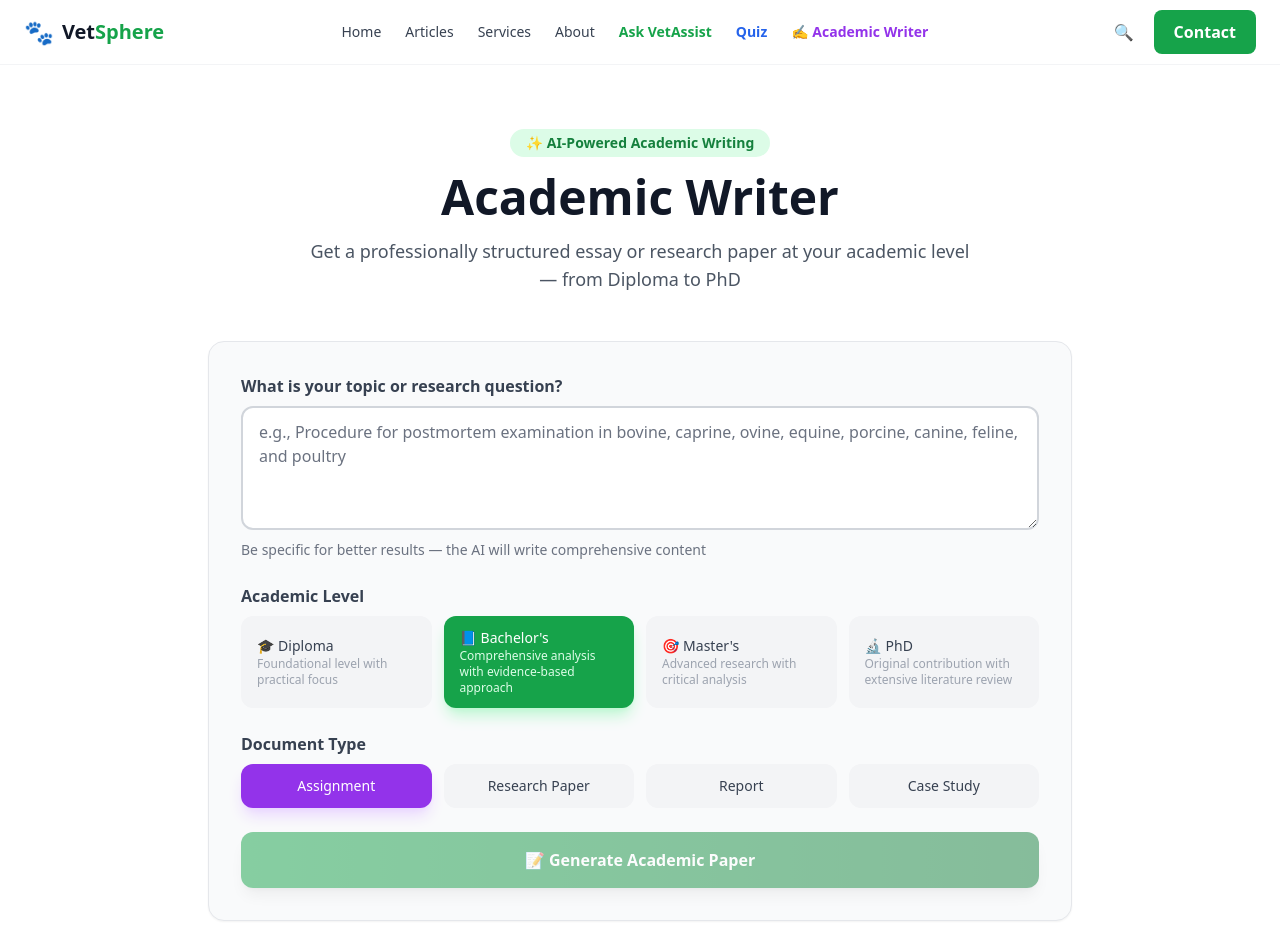
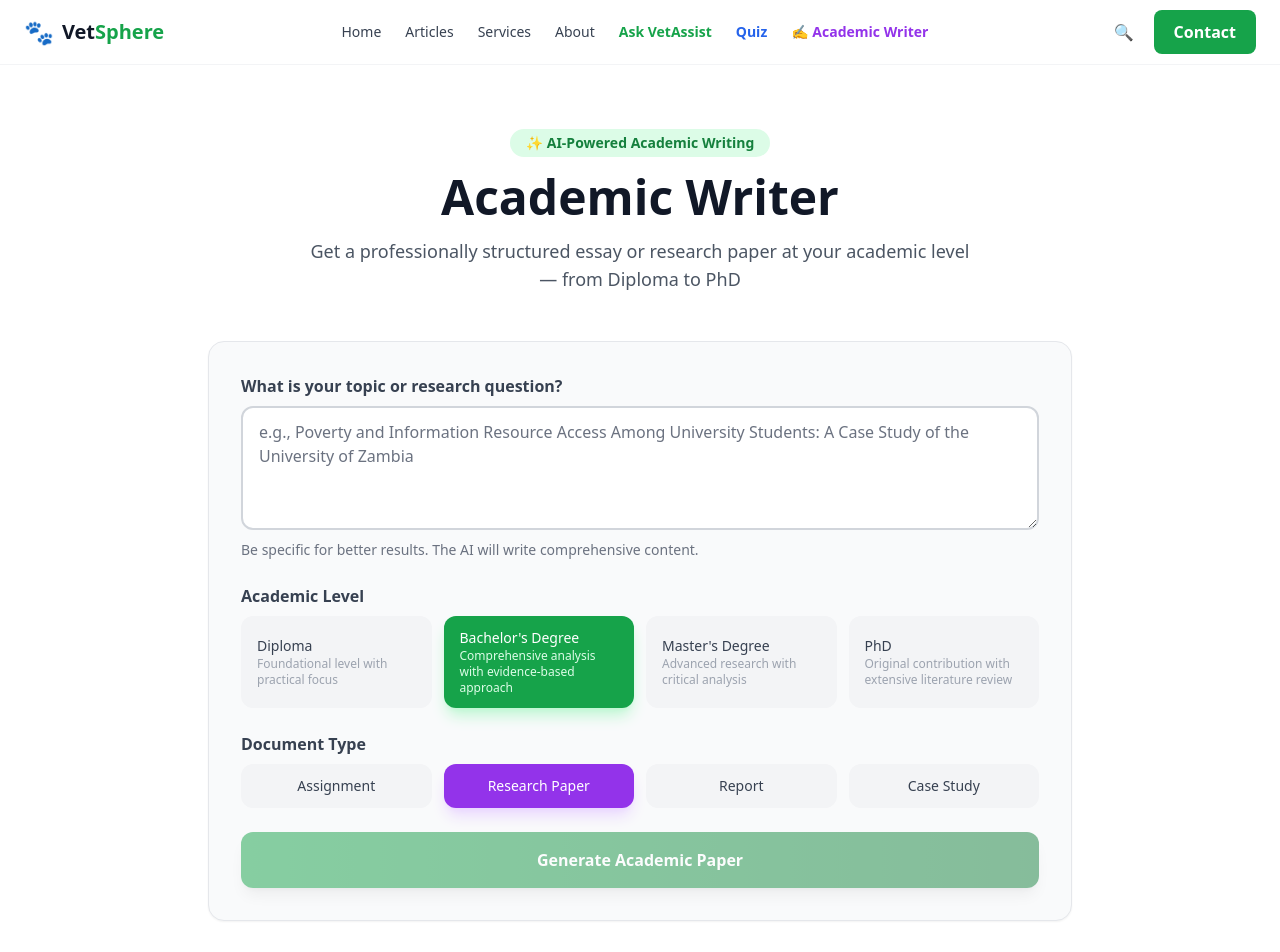
Before and after one commit to mathewschilongo099/VetSphere, a Next.js app: page /academic-writer in a window 1280 px wide. Shown: the top 952 px of the page. Built offline with nearby package versions, Linux system fonts and the light colour scheme.

Commit message:
Refactor AcademicWriterForm component
Updated academic level labels and document type default. Removed unnecessary comments and improved loading messages. Adjusted placeholder text for better clarity.

```diff
--- a/src/components/academic/AcademicWriterForm.tsx
+++ b/src/components/academic/AcademicWriterForm.tsx
@@ -8,10 +8,10 @@ type AcademicLevel = 'diploma' | 'degree' | 'masters' | 'phd';
 type DocumentType = 'essay' | 'research' | 'report' | 'case-study';
 
 const levelLabels: Record<AcademicLevel, string> = {
-  diploma: '🎓 Diploma',
-  degree: "📘 Bachelor's",
-  masters: "🎯 Master's",
-  phd: '🔬 PhD'
+  diploma: 'Diploma',
+  degree: "Bachelor's Degree",
+  masters: "Master's Degree",
+  phd: 'PhD'
 };
 
 const levelDegreeNames: Record<AcademicLevel, string> = {
@@ -35,17 +35,6 @@ const levelDescriptions: Record<AcademicLevel, string> = {
   phd: 'Original contribution with extensive literature review'
 };
 
-// ============================================================
-// PDF GENERATION
-// ============================================================
-// Real, direct-download PDF (no print dialog), built with jsPDF instead of
-// window.print(). Because we lay the document out programmatically instead
-// of screenshotting HTML, we can also compute a genuinely accurate table of
-// contents: a first "dry run" pass measures which page each heading actually
-// lands on, then a second real pass renders the TOC with correct numbers.
-//
-// Requires: npm install jspdf
-
 type Block = { type: 'h2' | 'h3' | 'bare' | 'para' | 'blank'; text: string };
 
 function parseBlocks(content: string): Block[] {
@@ -61,9 +50,6 @@ function parseBlocks(content: string): Block[] {
   });
 }
 
-// The AI's own front-matter text includes a guessed Table of Contents with
-// dot-leader placeholder lines (e.g. "1.0 Introduction ..... 1"). We strip
-// that out entirely and replace it with a computed one.
 function stripFakeToc(blocks: Block[]): Block[] {
   return blocks.filter(
     (b) => !/\.{4,}/.test(b.text) && !/^5\.0\s+Table of Contents/i.test(b.text.trim())
@@ -76,7 +62,7 @@ function splitFrontAndBody(blocks: Block[]): { front: Block[]; body: Block[] } {
   return { front: blocks.slice(0, idx), body: blocks.slice(idx) };
 }
 
-const PAGE_MARGIN = 72; // 1 inch, matches your standard formatting rules
+const PAGE_MARGIN = 72;
 
 function drawBlocks(
   doc: jsPDF,
@@ -123,7 +109,7 @@ function drawBlocks(
 
     doc.setFont('times', fontStyle);
     doc.setFontSize(size);
-    const lineH = size * 1.5; // 1.5 line spacing per your formatting rules
+    const lineH = size * 1.5;
 
     y += gapBefore;
     if (y + lineH > bottom) {
@@ -143,7 +129,6 @@ function drawBlocks(
       }
       const isLast = i === lines.length - 1;
       if (!isHeading && !isLast) {
-        // Justified body text per your standard formatting rules.
         doc.text(ln, PAGE_MARGIN, y, { maxWidth, align: 'justify' } as any);
       } else {
         doc.text(ln, PAGE_MARGIN, y);
@@ -217,7 +202,6 @@ async function generateAcademicPdf(
   const doc = new JsPDF({ unit: 'pt', format: 'letter' }) as jsPDF;
   const pageWidth = doc.internal.pageSize.getWidth();
 
-  // --- Title page ---
   doc.setFont('times', 'bold');
   doc.setFontSize(18);
   const titleLines = doc.splitTextToSize(topic.toUpperCase(), pageWidth - PAGE_MARGIN * 2) as string[];
@@ -236,19 +220,16 @@ async function generateAcademicPdf(
     }
   );
 
-  // --- Front matter (Declaration, Dedication, Acknowledgements, Abstract, Abbreviations) ---
   doc.addPage();
   const declIdx = front.findIndex((b) => b.type === 'h2' && /^2\.0\s+Declaration/i.test(b.text));
   const frontMatterBlocks = declIdx === -1 ? front : front.slice(declIdx);
   drawBlocks(doc, frontMatterBlocks, PAGE_MARGIN, false);
   const frontMatterPageCount = doc.getNumberOfPages();
 
-  // --- Body: measurement-only pass to find each heading's real page ---
   const { default: ScratchJsPDF } = await import('jspdf');
   const scratchDoc = new ScratchJsPDF({ unit: 'pt', format: 'letter' }) as jsPDF;
   const { headings: bodyHeadings } = drawBlocks(scratchDoc, body, PAGE_MARGIN, true);
 
-  // --- TOC: measurement pass to find how many pages the TOC itself needs ---
   const scratchTocDoc = new ScratchJsPDF({ unit: 'pt', format: 'letter' }) as jsPDF;
   scratchTocDoc.setFont('times', 'bold');
   scratchTocDoc.setFontSize(14);
@@ -262,7 +243,6 @@ async function generateAcademicPdf(
   );
   const tocPageCount = scratchTocDoc.getNumberOfPages();
 
-  // --- Real TOC render, now with correct final page numbers ---
   doc.addPage();
   doc.setFont('times', 'bold');
   doc.setFontSize(14);
@@ -273,11 +253,9 @@ async function generateAcademicPdf(
   }));
   renderToc(doc, realEntries, PAGE_MARGIN + 30);
 
-  // --- Real body render ---
   doc.addPage();
   drawBlocks(doc, body, PAGE_MARGIN, false);
 
-  // --- Page numbers on every page ---
   const totalPages = doc.getNumberOfPages();
   for (let p = 1; p <= totalPages; p++) {
     doc.setPage(p);
@@ -292,28 +270,19 @@ async function generateAcademicPdf(
   doc.save(filename);
 }
 
-// ============================================================
-// COMPONENT
-// ============================================================
 export default function AcademicWriterForm() {
   const [topic, setTopic] = useState('');
   const [level, setLevel] = useState<AcademicLevel>('degree');
-  const [type, setType] = useState<DocumentType>('essay');
+  const [type, setType] = useState<DocumentType>('research');
   const [loading, setLoading] = useState(false);
   const [result, setResult] = useState<string | null>(null);
   const [error, setError] = useState<string | null>(null);
   const [wordCount, setWordCount] = useState(0);
   const [loadingMessage, setLoadingMessage] = useState('');
   const [pdfGenerating, setPdfGenerating] = useState(false);
-  // Tracks "chapter 3 of 7" style progress while a research paper is being
-  // generated one chapter per request. Null outside of that flow.
   const [chapterProgress, setChapterProgress] = useState<{ current: number; total: number } | null>(
     null
   );
-  // Resume state for research papers: if a chapter fails partway through
-  // (e.g. every AI provider's free quota is exhausted for the day), we keep
-  // exactly what's needed to continue from that exact chapter instead of
-  // discarding the chapters already generated. Cleared on a fresh submit.
   const [resumeState, setResumeState] = useState<{
     chapterIndex: number;
     previousContext: string;
@@ -334,7 +303,7 @@ export default function AcademicWriterForm() {
     let totalChapters = startTotal;
 
     while (!isLastChapter) {
-      setLoadingMessage(`📝 Writing chapter ${chapterIndex + 1} of ${totalChapters}...`);
+      setLoadingMessage(`Writing chapter ${chapterIndex + 1} of ${totalChapters}...`);
       setChapterProgress({ current: chapterIndex + 1, total: totalChapters });
 
       const response = await fetch('/api/academic-writer', {
@@ -352,8 +321,6 @@ export default function AcademicWriterForm() {
       const data = await response.json();
 
       if (!response.ok) {
-        // Preserve everything generated so far so the user can retry just
-        // this one chapter instead of losing the whole paper.
         setResumeState({
           chapterIndex,
           previousContext,
@@ -362,7 +329,7 @@ export default function AcademicWriterForm() {
         });
         throw new Error(
           data.error ||
-            `Failed while generating chapter ${chapterIndex + 1}. Your earlier chapters are still shown below — click Retry to continue from here.`
+            `Failed while generating chapter ${chapterIndex + 1}. Your earlier chapters are still shown below. Click Retry to continue.`
         );
       }
 
@@ -376,7 +343,6 @@ export default function AcademicWriterForm() {
       setWordCount(allContent.split(/\s+/).length);
     }
 
-    // Success: no need to resume anything anymore.
     setResumeState(null);
   };
 
@@ -391,14 +357,13 @@ export default function AcademicWriterForm() {
     try {
       if (type === 'research') {
         await runResearchLoop(0, '', '', 8);
-        setLoadingMessage('✅ Done!');
+        setLoadingMessage('Done!');
       } else {
-        // Assignment / Report / Case Study: unchanged, single call.
-        setLoadingMessage('⏳ Connecting to AI provider...');
-        setTimeout(() => setLoadingMessage('🧠 Analyzing your topic...'), 2000);
-        setTimeout(() => setLoadingMessage('📝 Generating comprehensive content...'), 4000);
-        setTimeout(() => setLoadingMessage('🔍 Adding citations and references...'), 6000);
-        setTimeout(() => setLoadingMessage('✨ Finalizing your academic paper...'), 8000);
+        setLoadingMessage('Connecting to AI provider...');
+        setTimeout(() => setLoadingMessage('Analyzing your topic...'), 2000);
+        setTimeout(() => setLoadingMessage('Generating comprehensive content...'), 4000);
+        setTimeout(() => setLoadingMessage('Adding citations and references...'), 6000);
+        setTimeout(() => setLoadingMessage('Finalizing your academic paper...'), 8000);
 
         const response = await fetch('/api/academic-writer', {
           method: 'POST',
@@ -412,7 +377,7 @@ export default function AcademicWriterForm() {
 
         setResult(data.content);
         setWordCount(data.content.split(/\s+/).length);
-        setLoadingMessage('✅ Done!');
+        setLoadingMessage('Done!');
       }
     } catch (err: any) {
       setError(err.message || 'Something went wrong. Please try again.');
@@ -435,7 +400,7 @@ export default function AcademicWriterForm() {
         resumeState.accumulatedContent,
         resumeState.totalChapters
       );
-      setLoadingMessage('✅ Done!');
+      setLoadingMessage('Done!');
     } catch (err: any) {
       setError(err.message || 'Something went wrong. Please try again.');
       setLoadingMessage('');
@@ -448,7 +413,7 @@ export default function AcademicWriterForm() {
   const copyToClipboard = () => {
     if (result) {
       navigator.clipboard.writeText(result);
-      alert('✅ Content copied to clipboard!');
+      alert('Content copied to clipboard!');
     }
   };
 
@@ -477,7 +442,6 @@ export default function AcademicWriterForm() {
     }
   };
 
-  // Helper function to render content with proper formatting
   const renderContent = () => {
     if (!result) return null;
 
@@ -555,13 +519,13 @@ export default function AcademicWriterForm() {
             value={topic}
             onChange={(e) => setTopic(e.target.value)}
             required
-            placeholder="e.g., Procedure for postmortem examination in bovine, caprine, ovine, equine, porcine, canine, feline, and poultry"
+            placeholder="e.g., Poverty and Information Resource Access Among University Students: A Case Study of the University of Zambia"
             rows={4}
             className="w-full px-4 py-3 rounded-xl border-2 border-gray-300 bg-white text-gray-900 placeholder-gray-500 focus:outline-none focus:ring-2 focus:ring-green-500 focus:border-transparent transition"
             style={{ color: '#1a1a1a', backgroundColor: '#ffffff' }}
           />
           <p className="text-sm text-gray-500 mt-1">
-            Be specific for better results — the AI will write comprehensive content
+            Be specific for better results. The AI will write comprehensive content.
           </p>
         </div>
 
@@ -642,11 +606,6 @@ export default function AcademicWriterForm() {
                 </svg>
                 {loadingMessage}
               </span>
-              <span className="text-xs text-green-100">
-                {chapterProgress
-                  ? 'Writing your research paper chapter by chapter — this stays under the timeout on Vercel Hobby'
-                  : 'This may take a moment for comprehensive content'}
-              </span>
               {chapterProgress && (
                 <div className="w-full max-w-xs h-1.5 bg-green-800/40 rounded-full overflow-hidden mt-1">
                   <div
@@ -661,7 +620,7 @@ export default function AcademicWriterForm() {
               )}
             </span>
           ) : (
-            '📝 Generate Academic Paper'
+            'Generate Academic Paper'
           )}
         </button>
       </form>
@@ -670,18 +629,13 @@ export default function AcademicWriterForm() {
         <div className="mt-6 p-4 bg-red-50 border border-red-200 rounded-xl text-red-700">
           <div className="font-semibold">Error:</div>
           {error}
-          <div className="text-sm mt-2 text-red-600">
-            {resumeState
-              ? 'This is usually a temporary AI provider issue (rate limit or daily quota). Waiting a bit before retrying often works.'
-              : 'Tip: Try refreshing or using a different topic.'}
-          </div>
           {resumeState && (
             <button
               onClick={handleRetryChapter}
               disabled={loading}
               className="mt-3 px-4 py-2 bg-red-600 hover:bg-red-700 disabled:opacity-60 text-white rounded-lg text-sm font-medium transition"
             >
-              🔄 Retry chapter {resumeState.chapterIndex + 1} of {resumeState.totalChapters}
+              Retry chapter {resumeState.chapterIndex + 1} of {resumeState.totalChapters}
             </button>
           )}
         </div>
@@ -691,7 +645,7 @@ export default function AcademicWriterForm() {
         <div className="mt-8 pt-6 border-t border-gray-200">
           <div className="flex flex-wrap justify-between items-center mb-4 gap-3">
             <div>
-              <h3 className="font-bold text-lg text-gray-900">📄 Generated {typeLabels[type]}</h3>
+              <h3 className="font-bold text-lg text-gray-900">Generated {typeLabels[type]}</h3>
               <div className="text-sm text-gray-500">
                 {levelLabels[level]} • {wordCount} words
               </div>
@@ -701,20 +655,20 @@ export default function AcademicWriterForm() {
                 onClick={copyToClipboard}
                 className="px-4 py-2 bg-gray-200 hover:bg-gray-300 rounded-lg text-sm font-medium transition"
               >
-                📋 Copy
+                Copy
               </button>
               <button
                 onClick={downloadAsTXT}
                 className="px-4 py-2 bg-gray-200 hover:bg-gray-300 rounded-lg text-sm font-medium transition"
               >
-                ⬇️ TXT
+                TXT
               </button>
               <button
                 onClick={downloadAsPDF}
                 disabled={pdfGenerating}
                 className="px-4 py-2 bg-green-600 hover:bg-green-700 disabled:opacity-60 text-white rounded-lg text-sm font-medium transition"
               >
-                {pdfGenerating ? '⏳ Generating PDF...' : '⬇️ PDF'}
+                {pdfGenerating ? 'Generating PDF...' : 'PDF'}
               </button>
             </div>
           </div>
```
